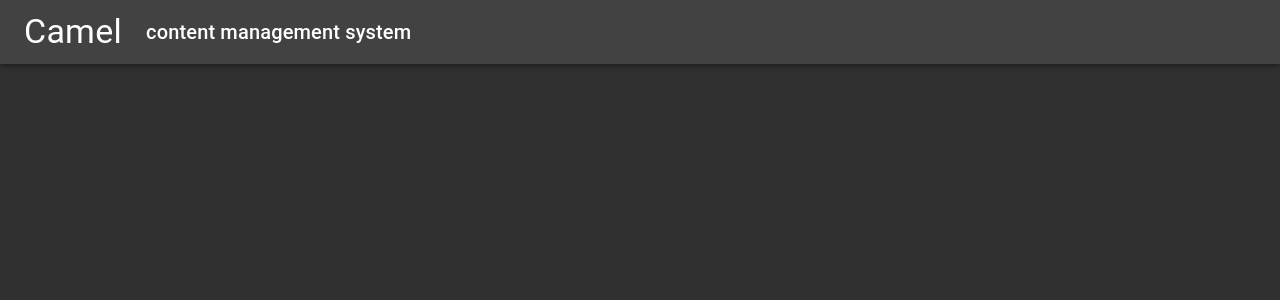
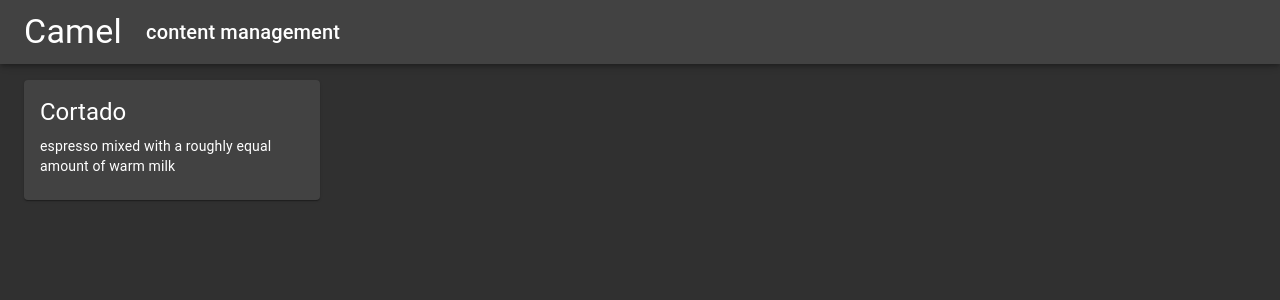
Before and after one commit to matanshavit/camel, a React (Create React App) app in the folder client/: page / in a window 1280 px wide. Shown: the top 300 px of the page. Built offline with nearby package versions, Linux system fonts and the light colour scheme.

Commit message:
layout and page components with example content card

```diff
--- /dev/null
+++ b/client/src/components/PageGrid.tsx
@@ -0,0 +1,32 @@
+import { useMemo } from "react";
+import { Grid, makeStyles } from "@material-ui/core";
+import type { GridSpacing } from "@material-ui/core";
+
+interface PageGridProps {
+  children: React.ReactNode;
+  spacing?: GridSpacing;
+}
+
+const PageGrid = ({ children, spacing }: PageGridProps) => {
+  const useStyles = useMemo(
+    () =>
+      makeStyles((theme) => ({
+        content: {
+          margin: theme.spacing(spacing || 0, 0),
+        },
+      })),
+    [spacing]
+  );
+
+  const styles = useStyles();
+
+  return (
+    <div className={styles.content}>
+      <Grid container spacing={spacing}>
+        {children}
+      </Grid>
+    </div>
+  );
+};
+
+export default PageGrid;
--- /dev/null
+++ b/client/src/components/PageGridItem.tsx
@@ -0,0 +1,15 @@
+import { Grid } from "@material-ui/core";
+
+interface PageGridItemProps {
+  children: React.ReactNode;
+}
+
+const PageGridItem = ({ children }: PageGridItemProps) => {
+  return (
+    <Grid item xs={12} sm={6} md={4} lg={3}>
+      {children}
+    </Grid>
+  );
+};
+
+export default PageGridItem;
--- a/client/src/components/PageTitleBar.tsx
+++ b/client/src/components/PageTitleBar.tsx
@@ -2,7 +2,7 @@ import { AppBar, Toolbar, Typography, makeStyles } from "@material-ui/core";
 import { Icon } from "@iconify/react";
 import twoHumpCamel from "@iconify-icons/emojione/two-hump-camel";
 
-const useStyles = makeStyles({
+const useStyles = makeStyles((theme) => ({
   icon: {
     width: "2.75rem",
     height: "2.75rem",
@@ -11,20 +11,25 @@ const useStyles = makeStyles({
   title: {
     marginRight: "1.5rem",
   },
-});
+  offset: theme.mixins.toolbar,
+}));
 
 const PageTitleBar = () => {
   const styles = useStyles();
+
   return (
-    <AppBar color={"inherit"}>
+    <>
+      <AppBar color="inherit">
         <Toolbar>
           <Icon icon={twoHumpCamel} className={styles.icon} />
           <Typography variant="h4" className={styles.title}>
             Camel
           </Typography>
-        <Typography variant="h6">content management system</Typography>
+          <Typography variant="h6">content management</Typography>
         </Toolbar>
       </AppBar>
+      <div className={styles.offset} />
+    </>
   );
 };
 
--- a/client/src/pages/MainPage.tsx
+++ b/client/src/pages/MainPage.tsx
@@ -1,11 +1,54 @@
-import { Container } from "@material-ui/core";
+import { Card, CardContent, Typography, makeStyles } from "@material-ui/core";
 
-import PageTitleBar from "../components/PageTitleBar";
+import PageLayout from "./PageLayout";
+import PageGrid from "../components/PageGrid";
+import PageGridItem from "../components/PageGridItem";
 
-const MainPage = () => (
-  <Container maxWidth={false}>
-    <PageTitleBar />
-  </Container>
-);
+const useStyles = makeStyles((theme) => ({
+  cardSpacing: {
+    marginTop: theme.spacing(1),
+  },
+}));
+
+interface ItemGridCardProps {
+  name: string;
+  description: string;
+}
+
+const ItemGridCard = ({ name, description }: ItemGridCardProps) => {
+  const styles = useStyles();
+
+  return (
+    <PageGridItem>
+      <Card>
+        <CardContent>
+          <Typography variant="h5">{name}</Typography>
+          <Typography variant="body2" className={styles.cardSpacing}>
+            {description}
+          </Typography>
+        </CardContent>
+      </Card>
+    </PageGridItem>
+  );
+};
+
+const items: ItemGridCardProps[] = [
+  {
+    name: "Cortado",
+    description: "espresso mixed with a roughly equal amount of warm milk",
+  },
+];
+
+const MainPage = () => {
+  return (
+    <PageLayout>
+      <PageGrid spacing={2}>
+        {items.map((item) => (
+          <ItemGridCard {...item} />
+        ))}
+      </PageGrid>
+    </PageLayout>
+  );
+};
 
 export default MainPage;
--- /dev/null
+++ b/client/src/pages/PageLayout.tsx
@@ -0,0 +1,18 @@
+import { Container } from "@material-ui/core";
+
+import PageTitleBar from "../components/PageTitleBar";
+
+interface PageLayoutProps {
+  children: React.ReactNode;
+}
+
+const MainPage = ({ children }: PageLayoutProps) => {
+  return (
+    <Container maxWidth={false}>
+      <PageTitleBar />
+      {children}
+    </Container>
+  );
+};
+
+export default MainPage;
```
Lines whose indentation alone changed are shown as unchanged.
